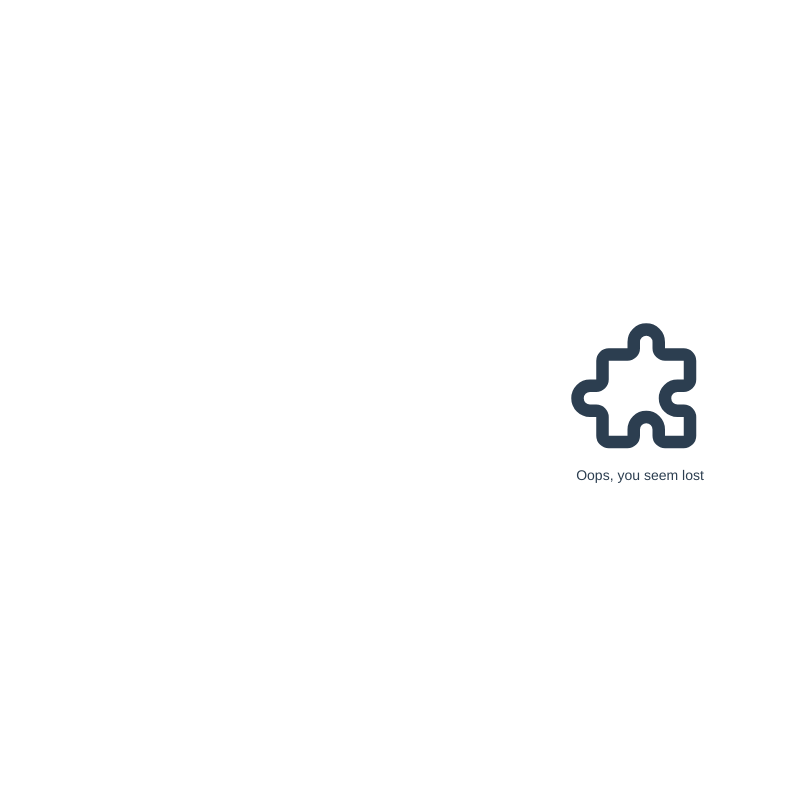
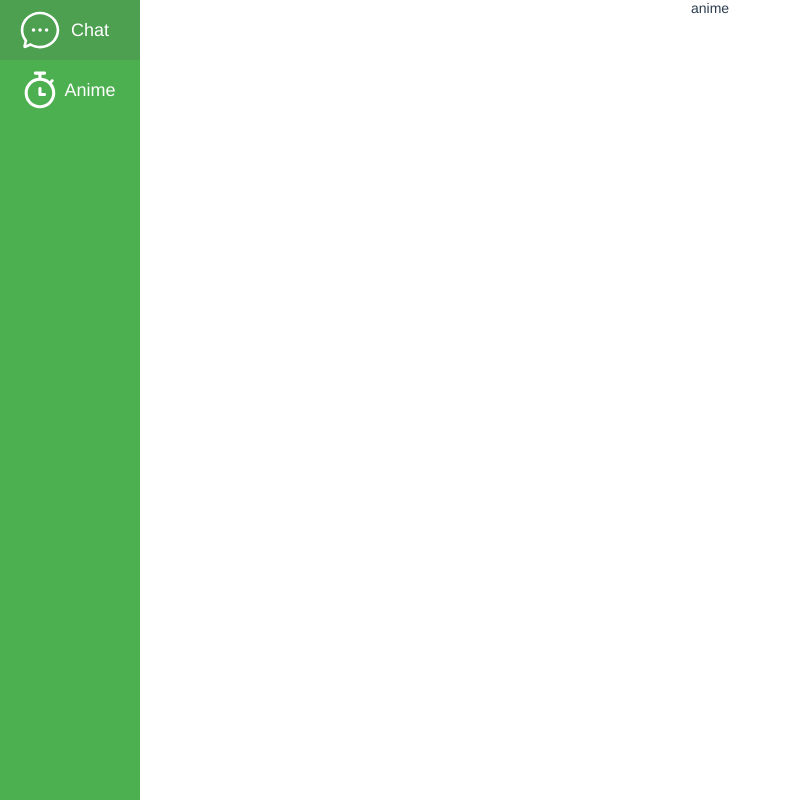
Before and after one commit to bellemere/Vue3TS, a Vue app: page /main/anime in a window 1280 px wide. Shown: the whole page, without its empty margins (0-792 px from the left). Built offline with nearby package versions, Linux system fonts and the light colour scheme.

Commit message:
add route

```diff
--- a/package.json
+++ b/package.json
@@ -35,6 +35,7 @@
     "less-loader": "^5.0.0",
     "prettier": "^2.2.1",
     "typescript": "~4.1.5",
+    "vue-cli-plugin-webpack-bundle-analyzer": "~4.0.0",
     "vue-svg-loader": "^0.16.0",
     "vue-template-compiler": "^2.6.14"
   }
--- a/src/components/Main/Anime.vue
+++ b/src/components/Main/Anime.vue
@@ -1 +1,8 @@
-<template>anime</template>
+<template><div class="anime">anime</div></template>
+
+<style scoped lang="less">
+.anime {
+  width: 100%;
+  height: 100%;
+}
+</style>
--- a/src/components/Main/Chat.vue
+++ b/src/components/Main/Chat.vue
@@ -1,4 +1,4 @@
-<template><div class="chat"></div></template>
+<template><div class="chat">chat</div></template>
 
 <style scoped lang="less">
 .chat {
--- a/src/components/Main/DashBoard.vue
+++ b/src/components/Main/DashBoard.vue
@@ -73,7 +73,7 @@ export default defineComponent({
 @expand-width: 150px;
 @sec: 0.25s;
 .dashboard {
-  background-color: @green;
+  background: @green;
   width: @width;
   height: 100%;
   transition: all @sec;
--- a/src/router/index.ts
+++ b/src/router/index.ts
@@ -18,6 +18,14 @@ const routes: Array<RouteRecordRaw> = [
         component: () =>
           import(/* webpackChunkName: "chat" */ "../components/Main/Chat.vue"),
       },
+      {
+        path: "anime",
+        name: "Anime",
+        component: () =>
+          import(
+            /* webpackChunkName: "anime" */ "../components/Main/Anime.vue"
+          ),
+      },
     ],
   },
   {
--- a/src/views/Main.vue
+++ b/src/views/Main.vue
@@ -1,5 +1,8 @@
 <template>
-  <div class="main"><DashBoard /> <router-view /></div>
+  <div class="main">
+    <DashBoard />
+    <div class="view"><router-view /></div>
+  </div>
 </template>
 
 <script setup lang="ts">
@@ -11,5 +14,9 @@ import DashBoard from "../components/Main/DashBoard.vue";
   display: flex;
   width: 100%;
   height: 100%;
+  .view {
+    width: calc(100% - 60px);
+    height: 100%;
+  }
 }
 </style>
--- a/vue.config.js
+++ b/vue.config.js
@@ -2,4 +2,9 @@ module.exports = {
   devServer: {
     host: "localhost",
   },
+  pluginOptions: {
+    webpackBundleAnalyzer: {
+      openAnalyzer: false,
+    },
+  },
 };
```
Also changed, not shown: 1 other file (tests, documents, lock files or other folders).
